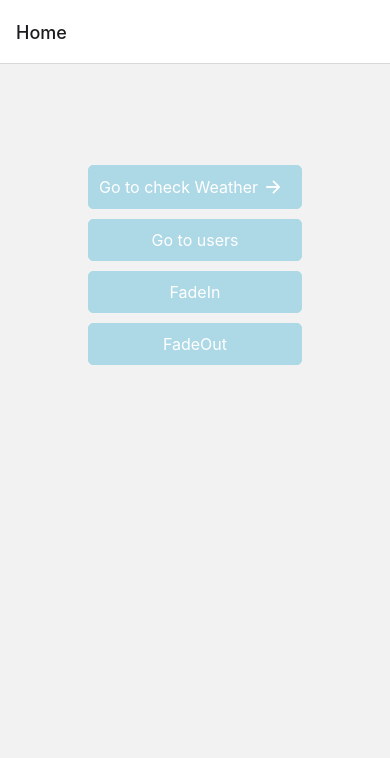
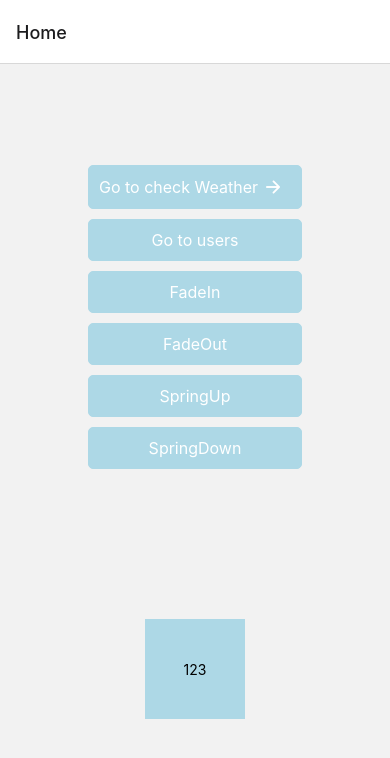
Before and after one commit to DenSznk/Weather-App, a React Native app: screen /Home in a window 390 px wide. Shown: the top 758 px of the page. Built offline with nearby package versions, Linux system fonts and the light colour scheme.

Commit message:
finish spring animation

```diff
--- a/screens/Home/Home.tsx
+++ b/screens/Home/Home.tsx
@@ -11,6 +11,25 @@ function HomeScreen() {
   const onUsersCPress = () => navigation.navigate('Users');
 
   const fadeAnim = useRef(new Animated.Value(0)).current;
+  const springAnim = useRef(new Animated.Value(0)).current;
+
+  const startSprnganimation = () => {
+    Animated.spring(springAnim, {
+      toValue: 1,
+      friction: 2,
+      tension: 150,
+      useNativeDriver: true,
+    }).start();
+  };
+
+  const backSprnganimation = () => {
+    Animated.spring(springAnim, {
+      toValue: 0,
+      friction: 2,
+      tension: 150,
+      useNativeDriver: true,
+    }).start();
+  };
 
   const fadeIn = () => {
     Animated.timing(fadeAnim, {
@@ -29,9 +48,12 @@ function HomeScreen() {
   };
   return (
     <View style={styles.homeView}>
-      <Animated.View style={[{
-        opacity: fadeAnim,
-      }]}>
+      <Animated.View
+        style={[
+          {
+            opacity: fadeAnim,
+          },
+        ]}>
         <Text style={styles.homeText}>Weather App</Text>
       </Animated.View>
       <View style={styles.buttonBlock}>
@@ -48,7 +70,25 @@ function HomeScreen() {
         />
         <MainButton onPress={fadeIn} title="FadeIn" color="lightblue" />
         <MainButton onPress={fadeOut} title="FadeOut" color="lightblue" />
+        <MainButton onPress={startSprnganimation} title="SpringUp" color="lightblue" />
+        <MainButton onPress={backSprnganimation} title="SpringDown" color="lightblue" />
       </View>
+      <Animated.View
+        style={[
+          styles.animatedBox,
+          {
+            transform: [
+              {
+                translateY: springAnim.interpolate({
+                  inputRange: [0, 1],
+                  outputRange: [0, -100],
+                }),
+              },
+            ],
+          },
+        ]}>
+                  <Text>123</Text>
+        </Animated.View>
     </View>
   );
 }
@@ -66,6 +106,15 @@ const styles = StyleSheet.create({
     marginTop: 20,
     gap: 10,
   },
+  animatedBox: {
+    marginTop: 150,
+    width: 100,
+    height: 100,
+    backgroundColor: 'lightblue',
+    justifyContent: 'center',
+    alignItems: 'center',
+    marginBottom: 20,
+  },
 });
 
 export default HomeScreen;
```
